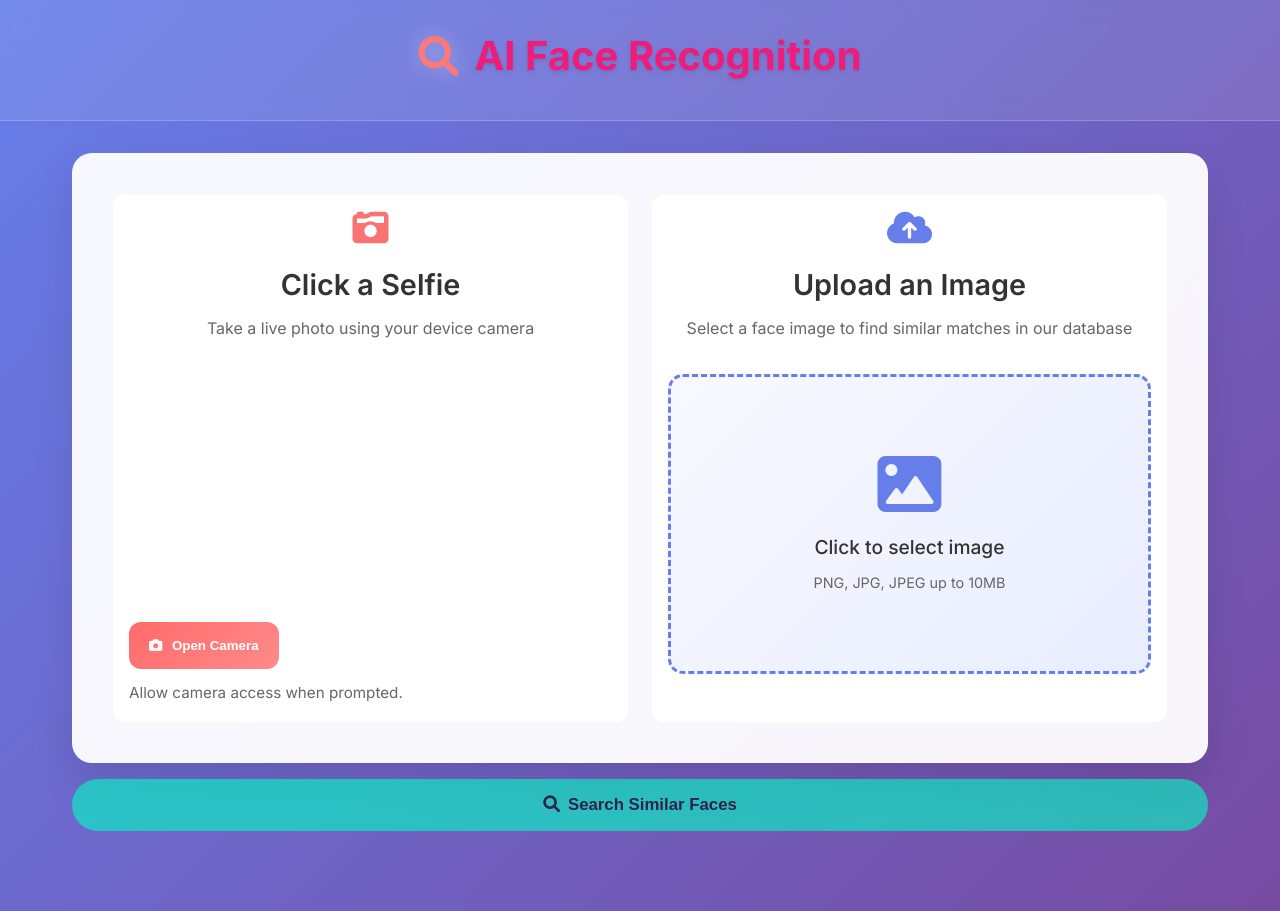
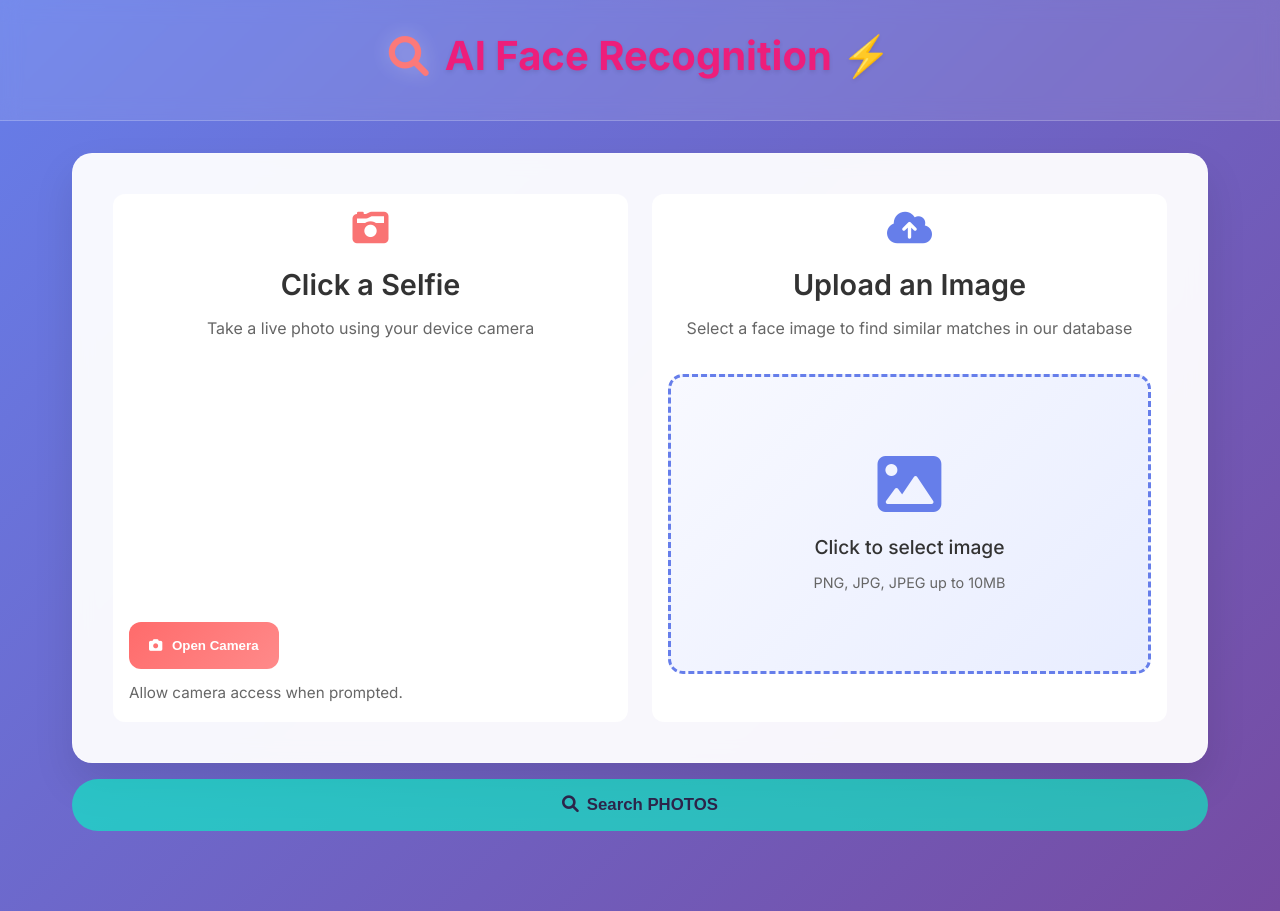
Before and after one commit to newdaksh/Face_3, a Flask app: page / in a window 1280 px wide. Run offline with Flask 3, Linux system fonts and the light colour scheme.

Commit message:
fixed all nearly till webcam

```diff
--- a/templates/index.html
+++ b/templates/index.html
@@ -20,7 +20,7 @@
       <div class="header-content">
         <div class="logo">
           <i class="fas fa-search"></i>
-          <h1>AI Face Recognition</h1>
+          <h1>AI Face Recognition ⚡</h1>
         </div>
         <!-- <div class="subtitle">Advanced Neural Network Face Matching System</div> -->
       </div>
@@ -109,7 +109,7 @@
         >
           <button type="button" class="search-btn" id="searchBtn" disabled>
             <i class="fas fa-search"></i>
-            <span>Search Similar Faces</span>
+            <span>Search PHOTOS</span>
             <div class="loading-spinner hidden" aria-hidden="true"></div>
           </button>
         </div>
@@ -149,7 +149,7 @@
               <img src="{{ r.path }}" alt="{{ r.file }}" loading="lazy" />
               <div class="result-overlay">
                 <i class="fas fa-expand-alt"></i>
-                <span>Click to enlarge</span>
+                <!-- <span>Click to enlarge</span> -->
               </div>
             </div>
             {% else %}
```
